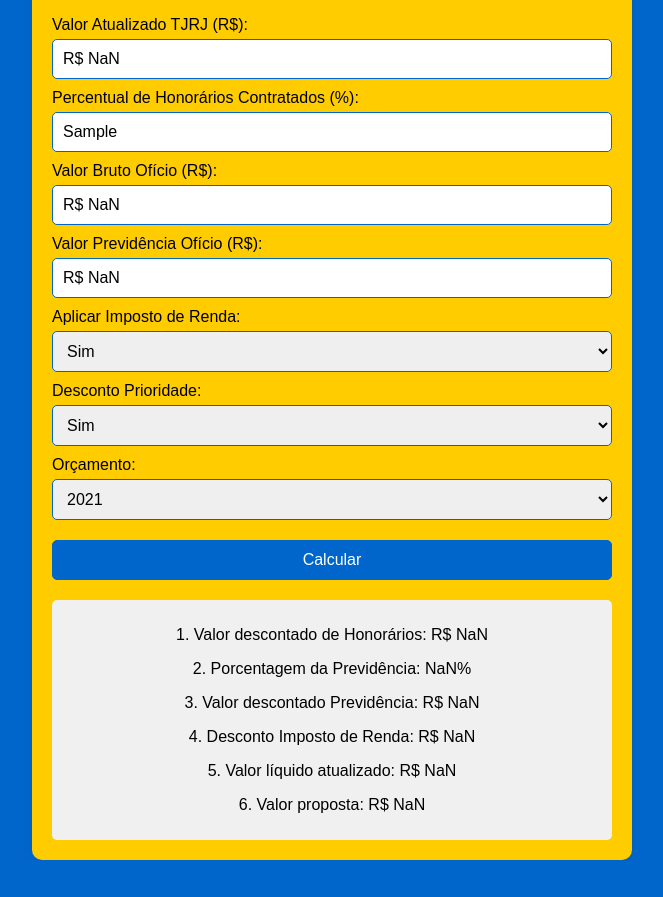
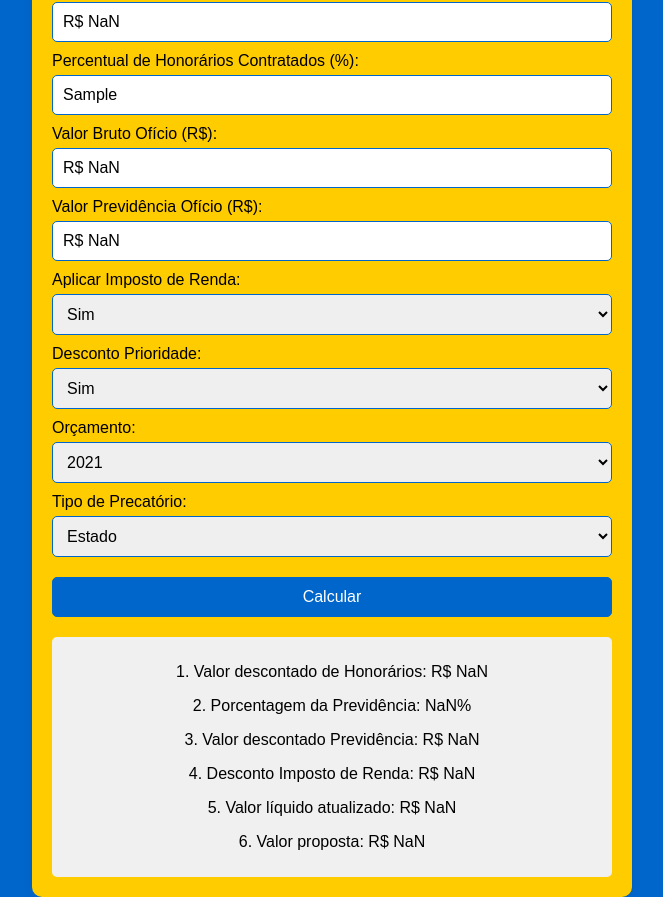
Before and after one commit to pedroburlet/calculadoraprecatorios.github.io, a plain HTML site: page index.html in a window 1280 px wide. Both pictures are taken after typing "Sample", "Sample", "Sample", "Sample" into the empty fields and a click on the button "Calcular". Shown: the part 35-932 px from the top of the page, without its empty margins (308-971 px from the left). Before the commit the page ends 895 px from the top, so only its background shows below. Drawn offline with Linux system fonts and the light colour scheme.

Commit message:
Add files via upload

```diff
--- a/index.html
+++ b/index.html
@@ -46,6 +46,12 @@
                 <option value="2025">2025</option>
             </select>
 
+            <label for="tipoPrecatório">Tipo de Precatório:</label>
+            <select id="tipoPrecatório" name="tipoPrecatório">
+                <option value="estado">Estado</option>
+                <option value="municipio">Município</option>
+            </select>
+
             <button type="submit">Calcular</button>
         </form>
         <div id="result"></div>
--- a/script.js
+++ b/script.js
@@ -25,42 +25,46 @@ document.getElementById('calcForm').addEventListener('submit', function (event)
     const aplicarIR = document.getElementById('aplicarIR').value === 'sim';
     const descontoPrioridade = document.getElementById('descontoPrioridade').value === 'sim';
     const orcamento = parseInt(document.getElementById('orcamento').value);
+    const tipoPrecatório = document.getElementById('tipoPrecatório').value;
 
-    const descontos = {
-        2021: 0.32,
-        2022: 0.35,
-        2023: 0.45,
-        2024: 0.55,
-        2025: 0.66
-    };
-
-    const descontoOrcamento = descontos[orcamento] || 0;
-
+    let valorLiquidoAtualizado = valorTJRJ;
     const porcentagemPrevidencia = valorPrevidenciaOficio / valorBrutoOficio;
 
     const valorDescontadoHonorarios = valorTJRJ * percentualHonorarios;
     const valorDescontadoPrevidencia = valorTJRJ * porcentagemPrevidencia;
+    let descontoIR = 0;
 
-    let descontoIR = 0;
     if (aplicarIR) {
-        descontoIR = valorTJRJ * 0.275; // Supondo 27.5% de IR
+        descontoIR = valorTJRJ * 0.275;
     }
 
-    let valorLiquidoAtualizado = valorTJRJ - valorDescontadoHonorarios - valorDescontadoPrevidencia - descontoIR;
+    valorLiquidoAtualizado -= (valorDescontadoHonorarios + valorDescontadoPrevidencia + descontoIR);
 
-    // Descontar R$ 141.000,00 se Desconto Prioridade for "Sim"
     if (descontoPrioridade) {
         valorLiquidoAtualizado -= 141000;
     }
 
-    let valorProposta = valorLiquidoAtualizado * (1 - descontoOrcamento);
+    let valorProposta;
 
-    // Arredondar para o milhar anterior
+    if (tipoPrecatório === 'municipio') {
+        // Se for Município, use 2025 e calcule com 60%
+        valorProposta = valorLiquidoAtualizado * 0.60;
+    } else {
+        // Para o Estado, continue usando os cálculos atuais
+        const descontos = {
+            2021: 0.32,
+            2022: 0.35,
+            2023: 0.45,
+            2024: 0.55,
+            2025: 0.66
+        };
+        const descontoOrcamento = descontos[orcamento] || 0;
+        valorProposta = valorLiquidoAtualizado * (1 - descontoOrcamento);
+    }
+
     valorProposta = Math.floor(valorProposta / 1000) * 1000;
 
-    const formatarReal = (valor) => {
-        return valor.toLocaleString('pt-BR', { style: 'currency', currency: 'BRL' });
-    };
+    const formatarReal = (valor) => valor.toLocaleString('pt-BR', { style: 'currency', currency: 'BRL' });
 
     const resultado = `
         <p>1. Valor descontado de Honorários: ${formatarReal(valorDescontadoHonorarios)}</p>
--- a/styles.css
+++ b/styles.css
@@ -75,7 +75,6 @@ button:hover {
     color: black; /* Texto do resultado em preto */
 }
 
-/* Adicionar media queries para responsividade */
 @media (max-width: 600px) {
     .container {
         width: 95%;
```
